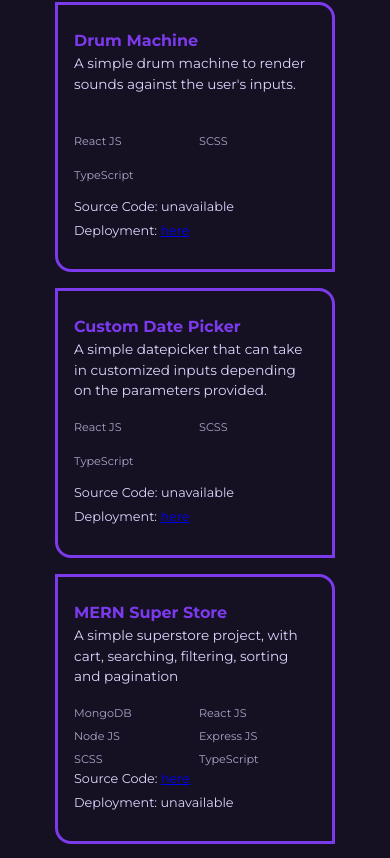
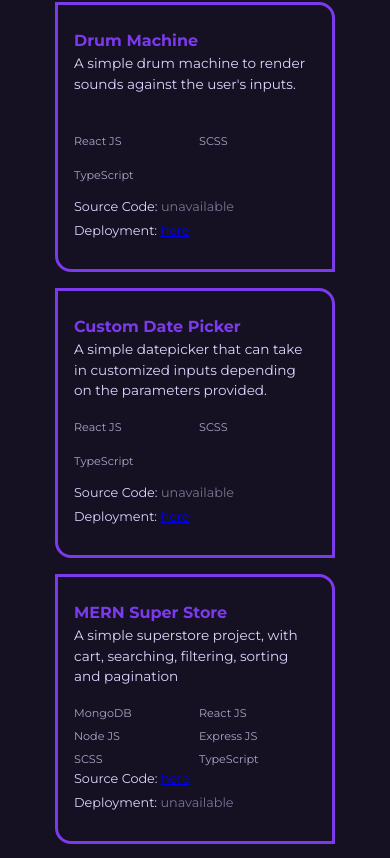
Before and after one commit to snigdho611/snigdho611.dev, a React (Vite) app: page / in a window 390 px wide. Shown: the part 1977-2835 px from the top of the page. Built offline with nearby package versions, Linux system fonts and the light colour scheme.

Commit message:
Adding responsiveness

```diff
--- a/src/components/Contact/index.scss
+++ b/src/components/Contact/index.scss
@@ -35,3 +35,11 @@
         }
     }
 }
+
+@media only screen and (max-width: 600px) {
+    .contact {
+        &_items {
+            width: 100%;
+        }
+    }
+}
--- a/src/components/Projects/index.tsx
+++ b/src/components/Projects/index.tsx
@@ -12,8 +12,30 @@
               <span className="projects_list_item_title">{element.title}</span>
               <span className="projects_list_item_description">{element.description}</span>
               <span className="projects_list_item_stack">{element.stack.map((stack) => (<span>{stack}</span>))}</span>
-              <span className="projects_list_item_url">Source Code: {element.url ? <a href={element.url}>here</a> : "unavailable"}</span>
-              <span className="projects_list_item_hosted">Deployment: {element.hosted ? <a href={element.hosted}>here</a> : "unavailable"}</span>
+              <span className="projects_list_item_url">
+                Source Code: {element.url ?
+                  <a
+                    className="projects_list_item_url_tag"
+                    href={element.url}
+                  >
+                    here
+                  </a> :
+                  <span style={{ opacity: "0.5" }}>
+                    unavailable
+                  </span>}
+              </span>
+              <span className="projects_list_item_hosted">
+                Deployment: {element.hosted ?
+                  <a
+                    className="projects_list_item_hosted_tag"
+                    href={element.hosted}
+                  >
+                    here
+                  </a> :
+                  <span style={{ opacity: "0.5" }}>
+                    unavailable
+                  </span>}
+              </span>
             </div>);
         })}
       </div>
```
